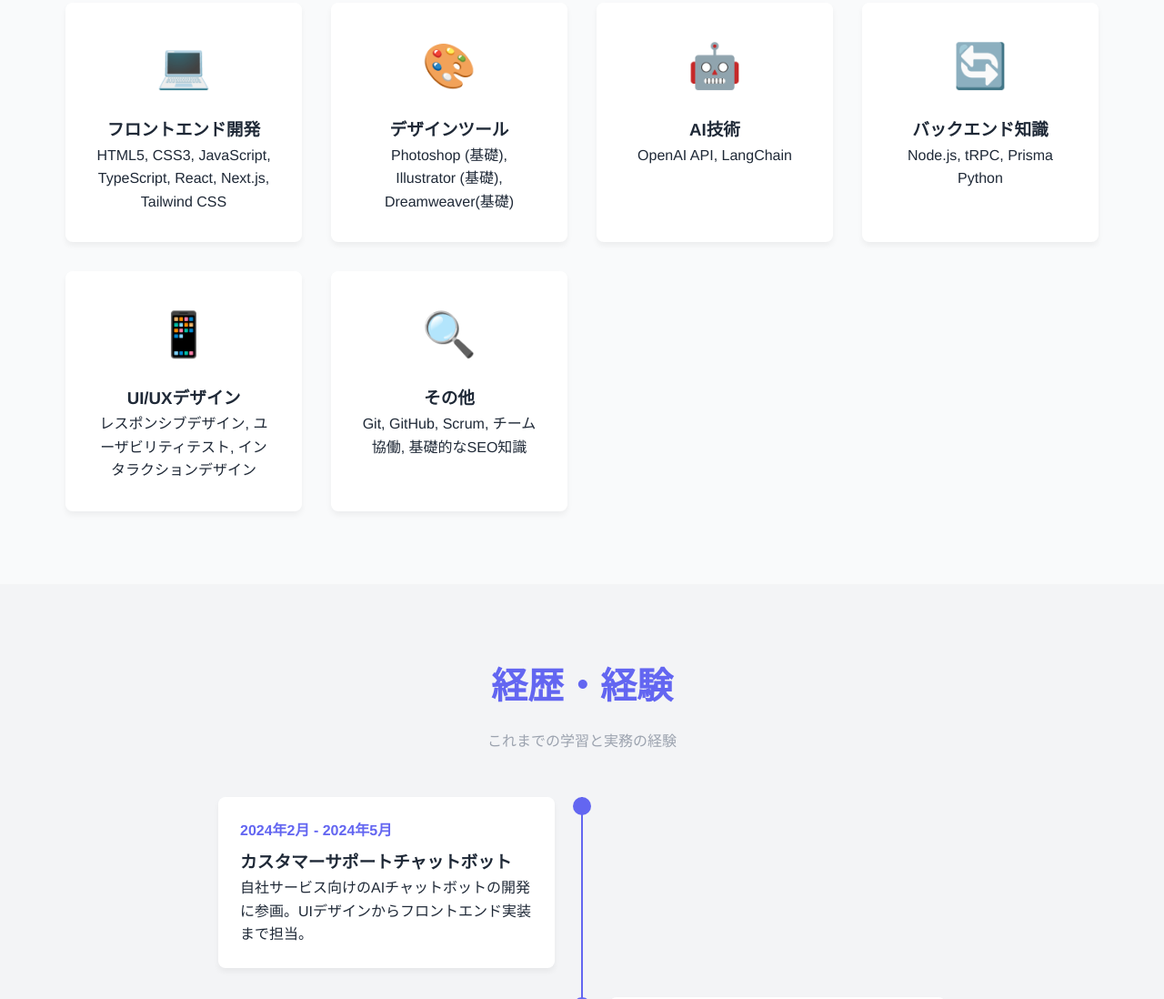
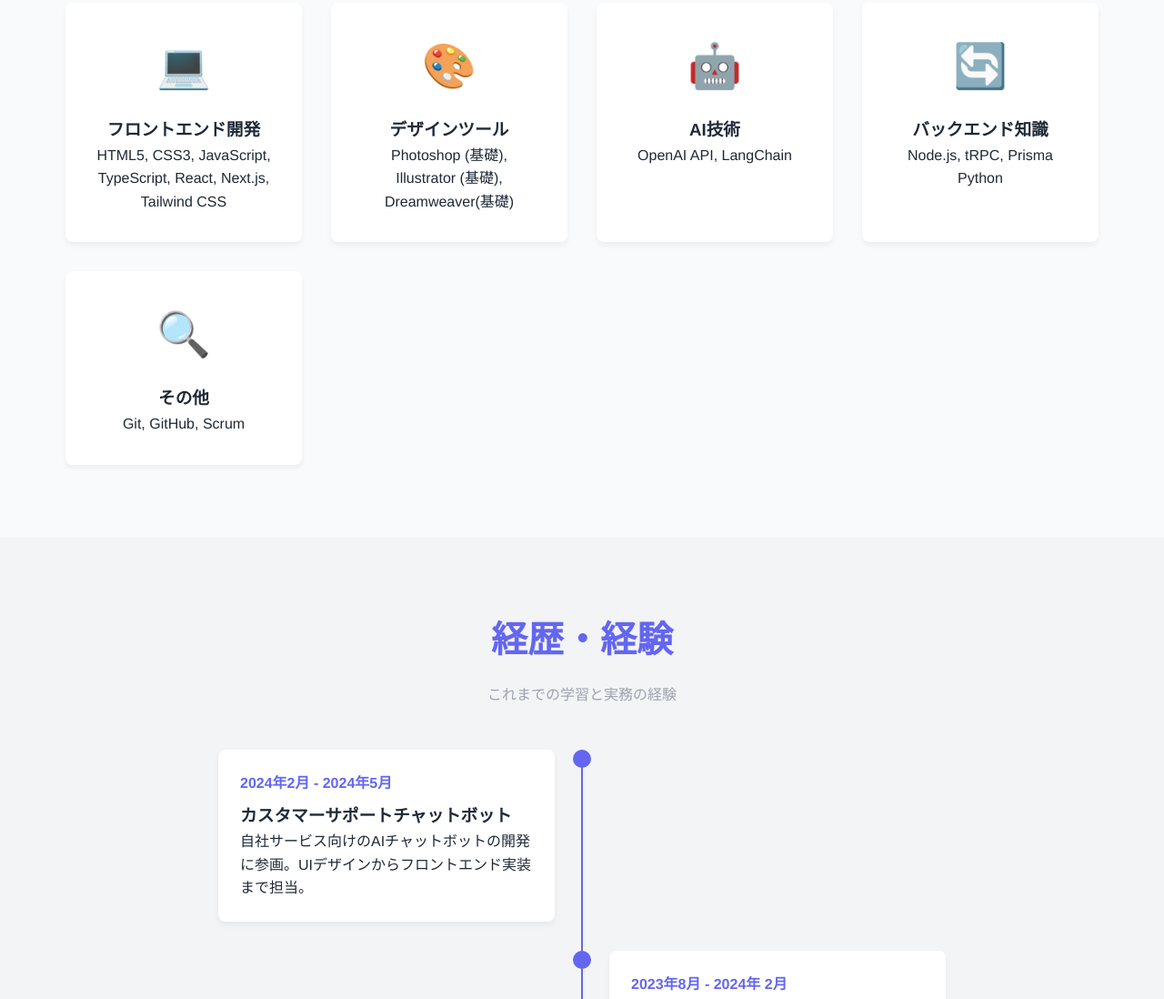
Before and after one commit to stephenkobe3008/ai-introduction, a plain HTML site: page index.html in a window 1280 px wide. Shown: the part 1899-2997 px from the top of the page at 91% size. Drawn offline with Linux system fonts and the light colour scheme.

Commit message:
update file

```diff
--- a/index.html
+++ b/index.html
@@ -130,15 +130,9 @@
                 </div>
 
                 <div class="card skill-card">
-                    <div class="skill-icon">📱</div>
-                    <h3>UI/UXデザイン</h3>
-                    <p>レスポンシブデザイン, ユーザビリティテスト, インタラクションデザイン</p>
-                </div>
-
-                <div class="card skill-card">
                     <div class="skill-icon">🔍</div>
                     <h3>その他</h3>
-                    <p>Git, GitHub, Scrum, チーム協働, 基礎的なSEO知識</p>
+                    <p>Git, GitHub, Scrum</p>
                 </div>
             </div>
         </div>
```
